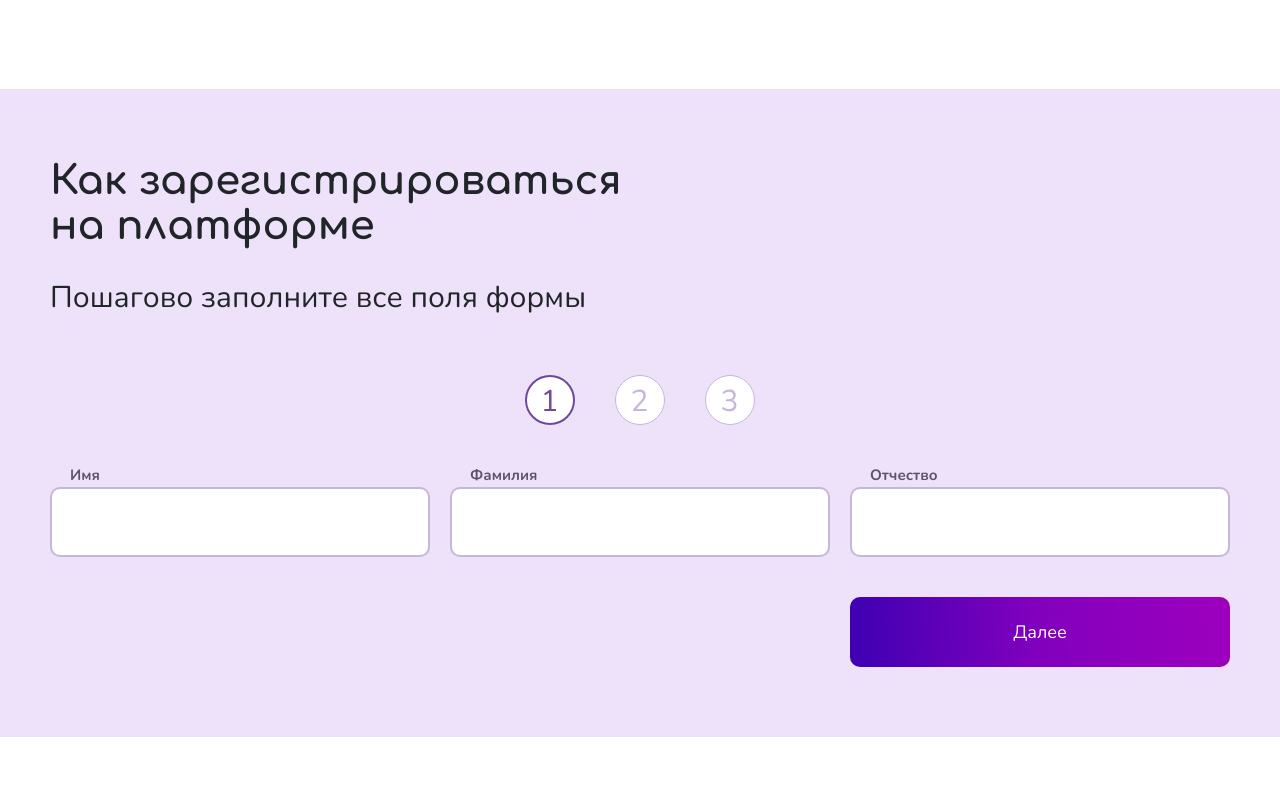
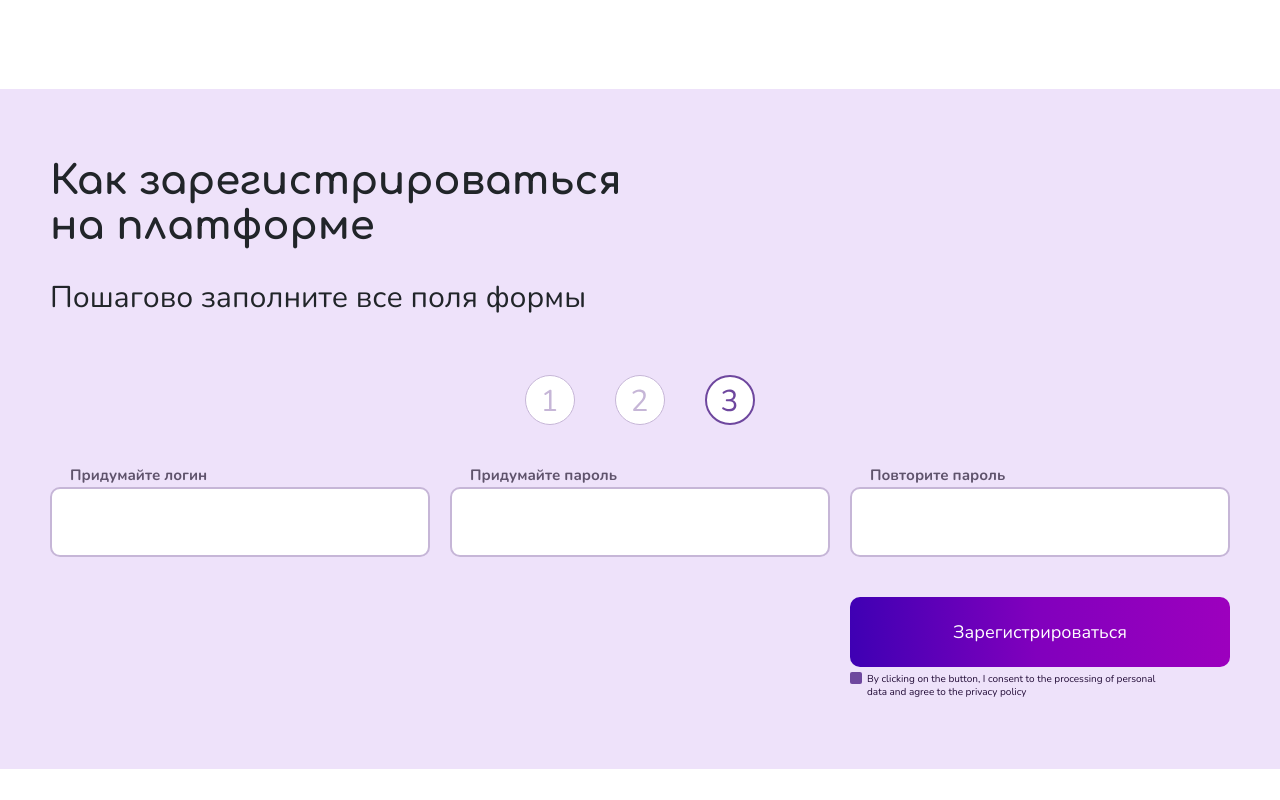
Before and after one commit to Garalez/Graduate-work, a React (Create React App) app: page / in a window 1280 px wide. Both pictures are taken after a click on the button 730 px from the left and 1325 px from the top of the page. Shown: the part 925-1725 px from the top of the page. Built offline with nearby package versions, Linux system fonts and the light colour scheme; the HTML template or start-up script is replaced by a standard one.

Commit message:
wip added policy agreement

```diff
--- a/src/components/RouterComponent/Landing/Main/Registration/AccountCreationForm/AccountCreationForm.jsx
+++ b/src/components/RouterComponent/Landing/Main/Registration/AccountCreationForm/AccountCreationForm.jsx
@@ -52,7 +52,27 @@ export const AccountCreationForm = ({
           />
         </li>
       </ul>
-      <button className={style.nextBtn}>Зарегистрироваться</button>
+      <div className={style.registrationAgreementWrapper}>
+        <button className={style.nextBtn}>Зарегистрироваться</button>
+        <div className={style.registrationPolicyWrapper}>
+          <div className={style.customCheckboxWrapper}>
+          <input
+            className={style.customCheckboxInput}
+            type='checkbox'
+            id='customCheckbox'
+          />
+            <label
+              className={style.customCheckboxLabel}
+              htmlFor='customCheckbox'
+            />
+
+          </div>
+          <p className={style.policyAgreementText}>
+            By clicking on the button, I consent to the processing of personal
+            data and agree to the privacy policy
+          </p>
+        </div>
+      </div>
     </form>
   );
 };
--- a/src/components/RouterComponent/Landing/Main/Registration/Registration.jsx
+++ b/src/components/RouterComponent/Landing/Main/Registration/Registration.jsx
@@ -19,8 +19,8 @@ export const Registration = () => {
   });
 
   const [isTabValid, setIsTabValid] = useState({
-    firstTabValid: false,
-    secondTabIsValid: false,
+    firstTabValid: true,
+    secondTabIsValid: true,
     thirdTabIsValid: false,
   });
 
--- a/src/components/RouterComponent/Landing/Main/Registration/Registration.module.scss
+++ b/src/components/RouterComponent/Landing/Main/Registration/Registration.module.scss
@@ -140,6 +140,49 @@
   cursor: initial;
 }
 
+.registrationAgreementWrapper {
+  align-self: flex-end;
+}
+
+.policyAgreementText {
+  padding-top: 6px;
+  max-width: 300px;
+  font-family: 'Nunito';
+  font-style: normal;
+  font-weight: 400;
+  font-size: 10px;
+  line-height: 130%;
+  color: var(--purple);
+}
+
+.registrationPolicyWrapper {
+  display: flex;
+  gap: 5px;
+}
+
+.customCheckboxInput + .customCheckboxLabel {
+  position: relative;
+  width: 12px;
+  height: 12px;
+  border-radius: 2px;
+  background-color: var(--active-tab);
+  cursor: pointer;
+}
+
+.customCheckboxInput:checked + .customCheckboxLabel::after {
+  position: absolute;
+  content: '';
+  width: 7px;
+  height: 8px;
+  top: 2px;
+  right: 3px;
+  background: url('./AccountCreationForm/img/checkMark.svg');
+}
+
+.customCheckboxInput {
+  display: none;
+}
+
 @media (max-width: 1024px) {
   .registrationSection {
     padding: 70px 0;
@@ -207,6 +250,10 @@
   }
 
   .registrationInputItem {
+    width: 100%;
+  }
+
+  .registrationAgreementWrapper {
     width: 100%;
   }
 
@@ -284,7 +331,6 @@
     margin-bottom: 0px;
   }
 
-
   .registrationTabsBtn {
     height: 33px;
     width: 33px;
```
Also changed, not shown: src/components/RouterComponent/Landing/Main/Registration/AccountCreationForm/img/checkMark.svg (added).
